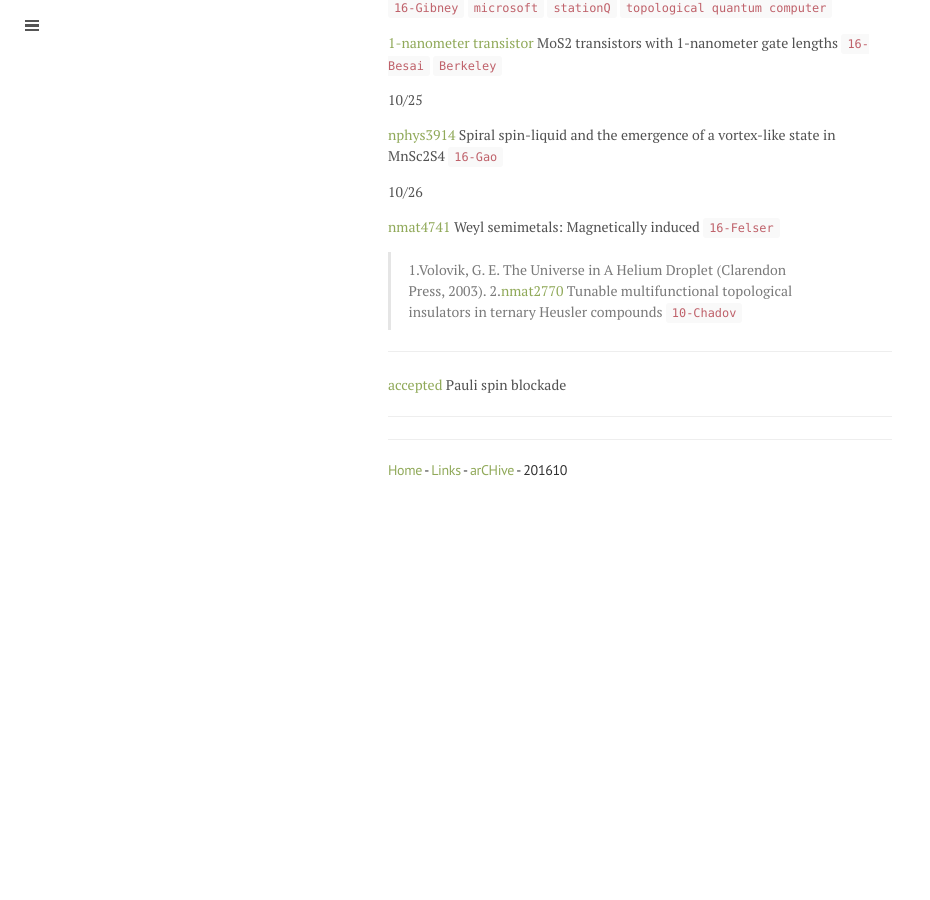
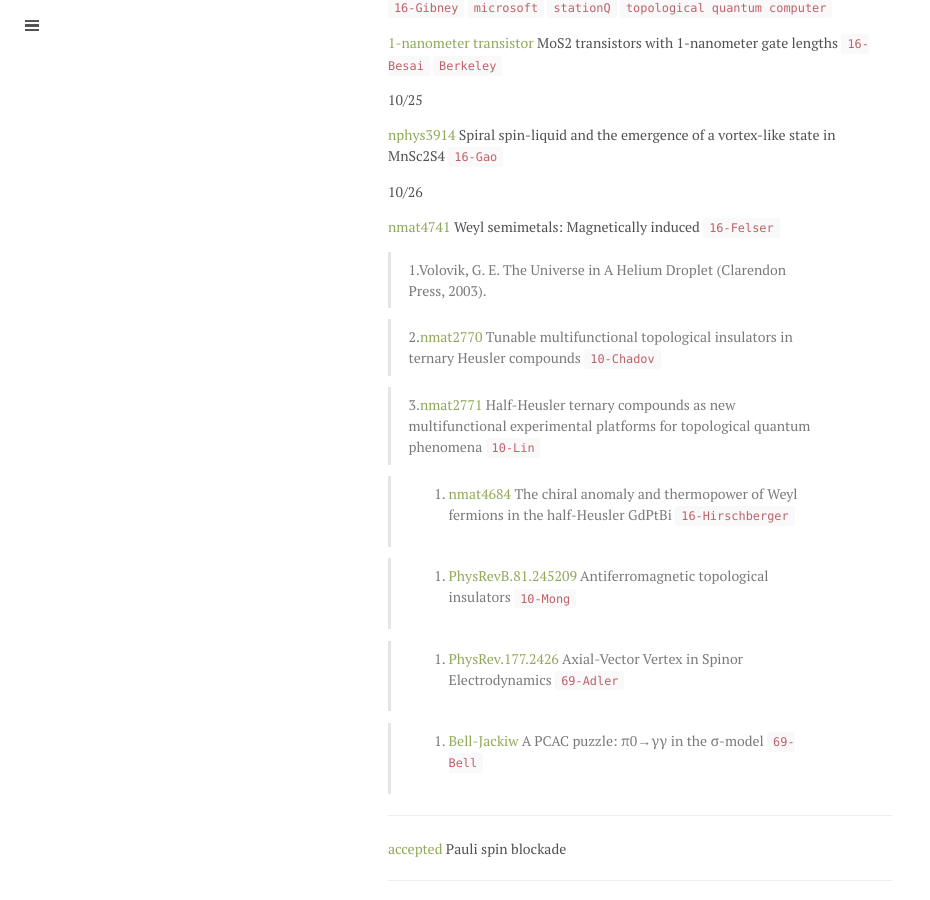
Before and after one commit to qkrwlsghdcjsworlt/work, a Jekyll site: the page built from 201610.md, in a window 1280 px wide and 900 px high, scrolled down 2885 px. Shown: the whole window, without its empty margins (0-930 px from the left). Built offline with Jekyll 4.4.1, drawn with Linux system fonts in a browser that asks for light colours; formulas are drawn with MathJax 3; before the commit the page ends 3421 px from its top, so only the background shows below that.

Commit message:
“update”

```diff
--- a/201610.md
+++ b/201610.md
@@ -148,7 +148,23 @@ title: 201610
 [nmat4741](http://www.nature.com/nmat/journal/v15/n11/full/nmat4741.html) Weyl semimetals: Magnetically induced `16-Felser`
 
 > 1.Volovik, G. E. The Universe in A Helium Droplet (Clarendon Press, 2003).
+
 > 2.[nmat2770](http://www.nature.com/nmat/journal/v9/n7/full/nmat2770.html) Tunable multifunctional topological insulators in ternary Heusler compounds `10-Chadov`
+
+> 3.[nmat2771](http://www.nature.com/nmat/journal/v9/n7/full/nmat2771.html) Half-Heusler ternary compounds as new multifunctional experimental platforms for topological quantum phenomena `10-Lin`
+
+> 4. [nmat4684](http://www.nature.com/nmat/journal/v15/n11/full/nmat4684.html) The chiral anomaly and thermopower of Weyl fermions in the half-Heusler GdPtBi
+`16-Hirschberger`
+
+> 5. [PhysRevB.81.245209](http://journals.aps.org/prb/abstract/10.1103/PhysRevB.81.245209) Antiferromagnetic topological insulators `10-Mong`
+
+> 6. [PhysRev.177.2426](http://journals.aps.org/pr/abstract/10.1103/PhysRev.177.2426) Axial-Vector Vertex in Spinor Electrodynamics `69-Adler`
+
+> 7. [Bell-Jackiw](http://link.springer.com/article/10.1007%2FBF02823296) A PCAC puzzle: π0→γγ in the σ-model `69-Bell`
+
+
+
+
 
 ---
 
```
